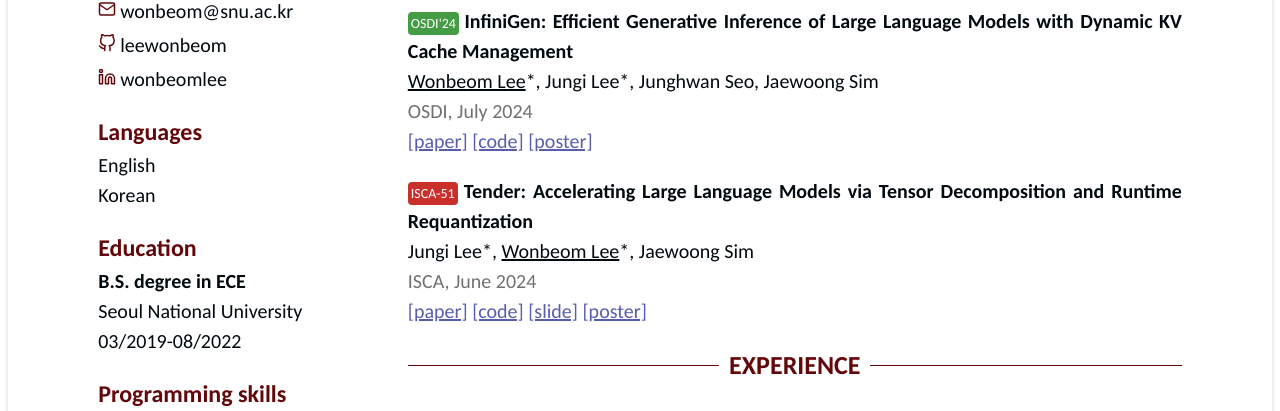
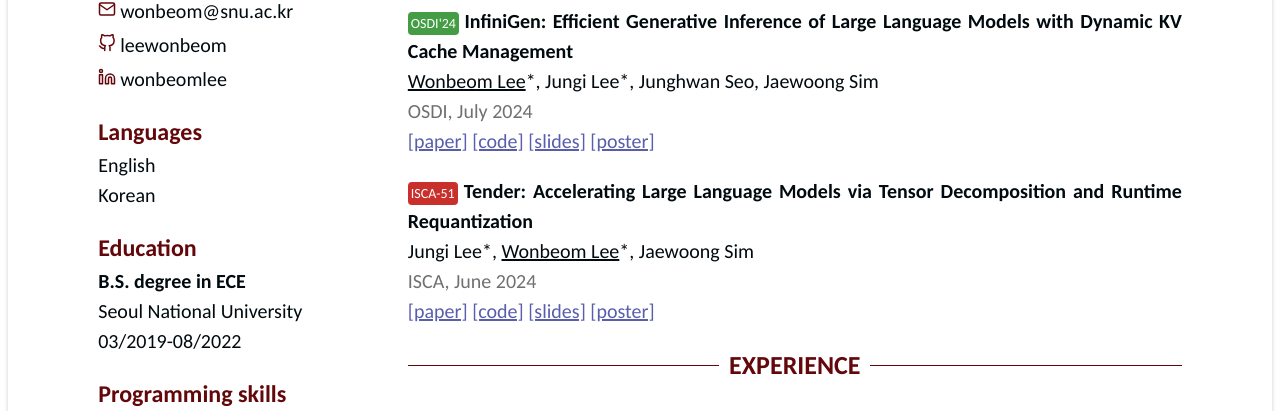
Before and after one commit to Alvin-Son/Alvin-Son.github.io, a Jekyll site: the page built from index.html, in a window 1280 px wide. Shown: the part 476-887 px from the top of the page. Built offline with Jekyll 4.4.1, drawn with Linux system fonts in a browser that asks for light colours.

Commit message:
url test

```diff
--- a/_data/data.yml
+++ b/_data/data.yml
@@ -72,7 +72,7 @@ publications:
     conf: OSDI'24
     btnclass: btn osdi
     conflink: https://www.usenix.org/conference/osdi24/
-    links: <a href="https://www.usenix.org/conference/osdi24/presentation/lee" style="color:#585DAC">[paper]</a>    <a href="https://github.com/snu-comparch/InfiniGen" style="color:#585DAC">[code]</a>    <a href="files/isca24-tender-poster.pdf" style="color:#585DAC">[poster]</a>
+    links: <a href="https://www.usenix.org/conference/osdi24/presentation/lee" style="color:#585DAC">[paper]</a>    <a href="https://github.com/snu-comparch/InfiniGen" style="color:#585DAC">[code]</a>    <a href="files/osdi24-infinigen-main.pdf" style="color:#585DAC">[slides]</a>    <a href="files/isca24-tender-poster.pdf" style="color:#585DAC">[poster]</a>
 
   - title: "Tender: Accelerating Large Language Models via Tensor Decomposition and Runtime Requantization"
     link: "https://arxiv.org/pdf/2406.12930"
@@ -81,7 +81,7 @@ publications:
     conf: ISCA-51
     btnclass: btn isca
     conflink: https://iscaconf.org/isca2024/
-    links: <a href="https://arxiv.org/pdf/2406.12930" style="color:#585DAC">[paper]</a>    <a href="https://github.com/snu-comparch/Tender" style="color:#585DAC">[code]</a>    <a href="files/isca24-tender-main.pdf" style="color:#585DAC">[slide]</a>    <a href="files/isca24-tender-poster.pdf" style="color:#585DAC">[poster]</a>
+    links: <a href="https://arxiv.org/pdf/2406.12930" style="color:#585DAC">[paper]</a>    <a href="https://github.com/snu-comparch/Tender" style="color:#585DAC">[code]</a>    <a href="files/isca24-tender-main.pdf" style="color:#585DAC">[slides]</a>    <a href="files/isca24-tender-poster.pdf" style="color:#585DAC">[poster]</a>
 
 projects:
   #- title: Cool Project
```
Also changed, not shown: 1 other file.
